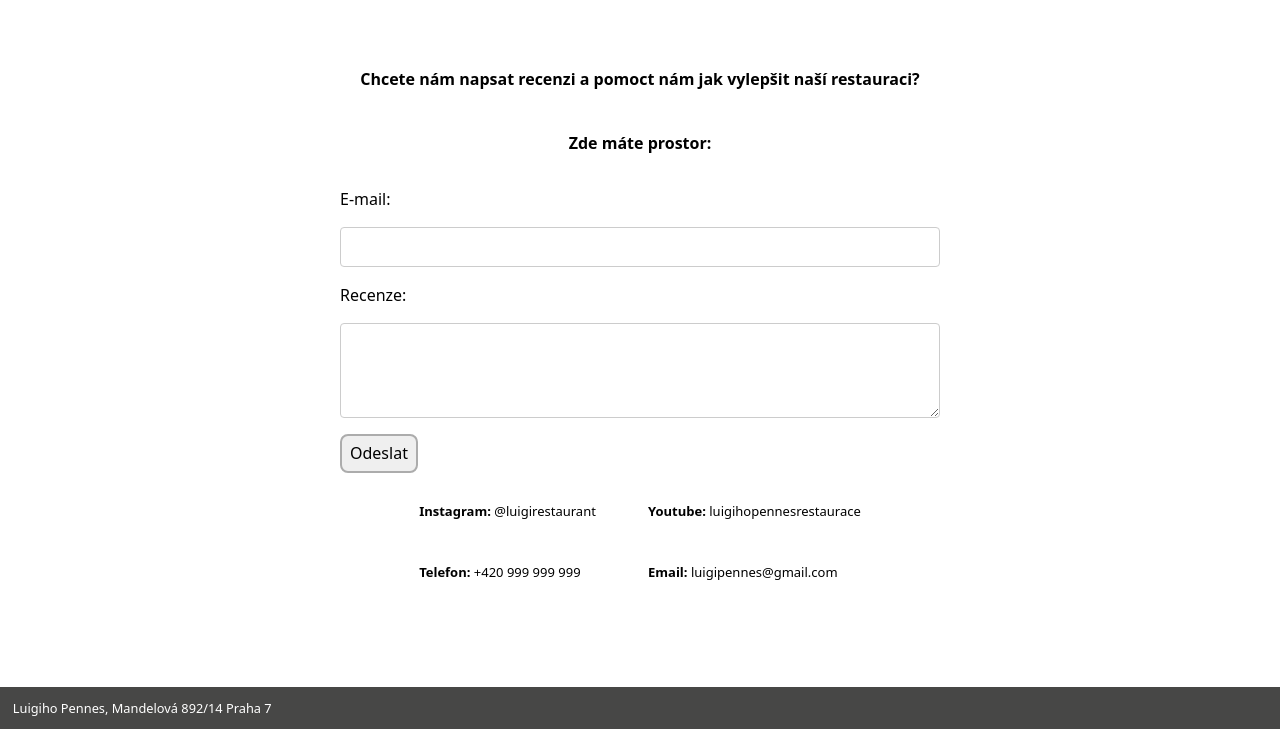
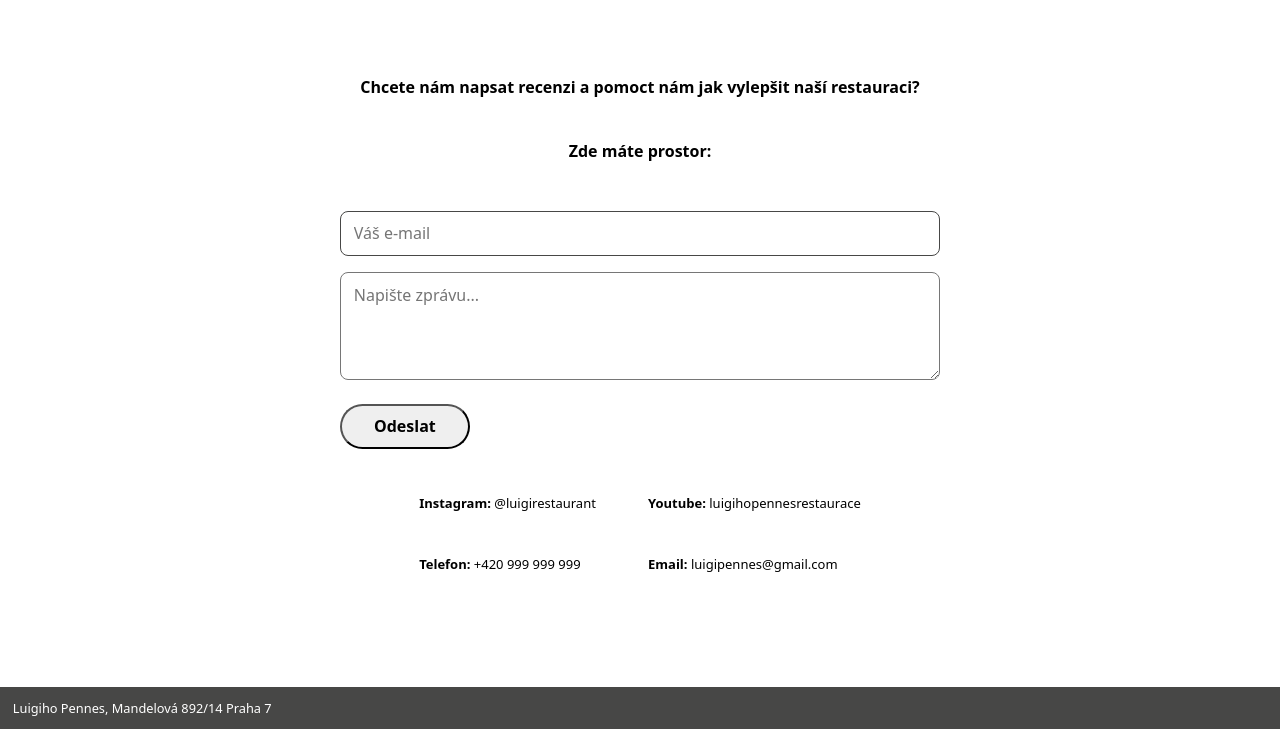
Before and after one commit to pslib-cz/2024-p2b-web-projekt-marian-novak, a website built with Vite: page src/pages/kontakt.html in a window 1280 px wide. Shown: the part 71-800 px from the top of the page. Built offline with nearby package versions, Linux system fonts and the light colour scheme.

Commit message:
změna formulare

```diff
--- a/src/pages/kontakt.html
+++ b/src/pages/kontakt.html
@@ -22,11 +22,9 @@
     <main class="main">
       <p class="recenze">Chcete nám napsat recenzi a pomoct nám jak vylepšit naší restauraci?</p>
       <p class="recenze">Zde máte prostor:</p>
-      <form class="recenze__form" action="https://formspree.io/f/xjvjlqzj" method="POST">
-        <label for="email">E-mail:</label>
-        <input type="email" id="email" name="email" required>
-        <label for="message">Recenze:</label>
-        <textarea id="message" name="message" rows="4" required></textarea>
+      <form id="kontakt-form">
+        <input type="email" name="email" placeholder="Váš e-mail" required>
+        <textarea name="zprava" placeholder="Napište zprávu..." required></textarea>
         <button type="submit">Odeslat</button>
       </form>
       <div class="kontakt__container">
--- a/src/styles/style.css
+++ b/src/styles/style.css
@@ -116,29 +116,52 @@ body {
   font-weight: bold;
 }
 
-.recenze__form
-{
-  position: relative;
+.recenze form,
+#kontakt-form {
   display: flex;
   flex-direction: column;
-  gap: 1rem;
-  width: 100%;
+  gap: 1em;
+  border-radius: 1em;
+  padding: 1em;
+  width: 80%;
   max-width: 600px;
-  margin: 0 auto;
 }
 
-.recenze__form button {
-  align-self: flex-start;
+.recenze input,
+.recenze textarea,
+#kontakt-form input,
+#kontakt-form textarea {
+  padding: 0.8em;
+  border-radius: 0.5em;
   font-size: 1em;
-  padding: 0.5em;
-  border-radius: 0.5em;
-  border: #acacac solid 2px;
 }
 
-.recenze__form input,
-.recenze__form textarea {
-  padding: 10px;
-  border: 1px solid #ccc;
-  border-radius: 4px;
+#kontakt-form input
+{
+  border: #474746 solid 1px;
+}
+
+.recenze textarea,
+#kontakt-form textarea {
+  resize: vertical;
+  min-height: 80px;
+  max-height: 400px;
+}
+
+.recenze button,
+#kontakt-form button {
+  border-radius: 2em;
+  padding: 0.7em 2em;
   font-size: 1em;
+  font-weight: bold;
+  cursor: pointer;
+  align-self: flex-start;
+  margin-top: 0.5em;
+  transition: all 0.2s ease;
 }
+
+.recenze button:hover,
+#kontakt-form button:hover {
+  background: var(black);
+  transform: translateY(-2px);
+}
```
